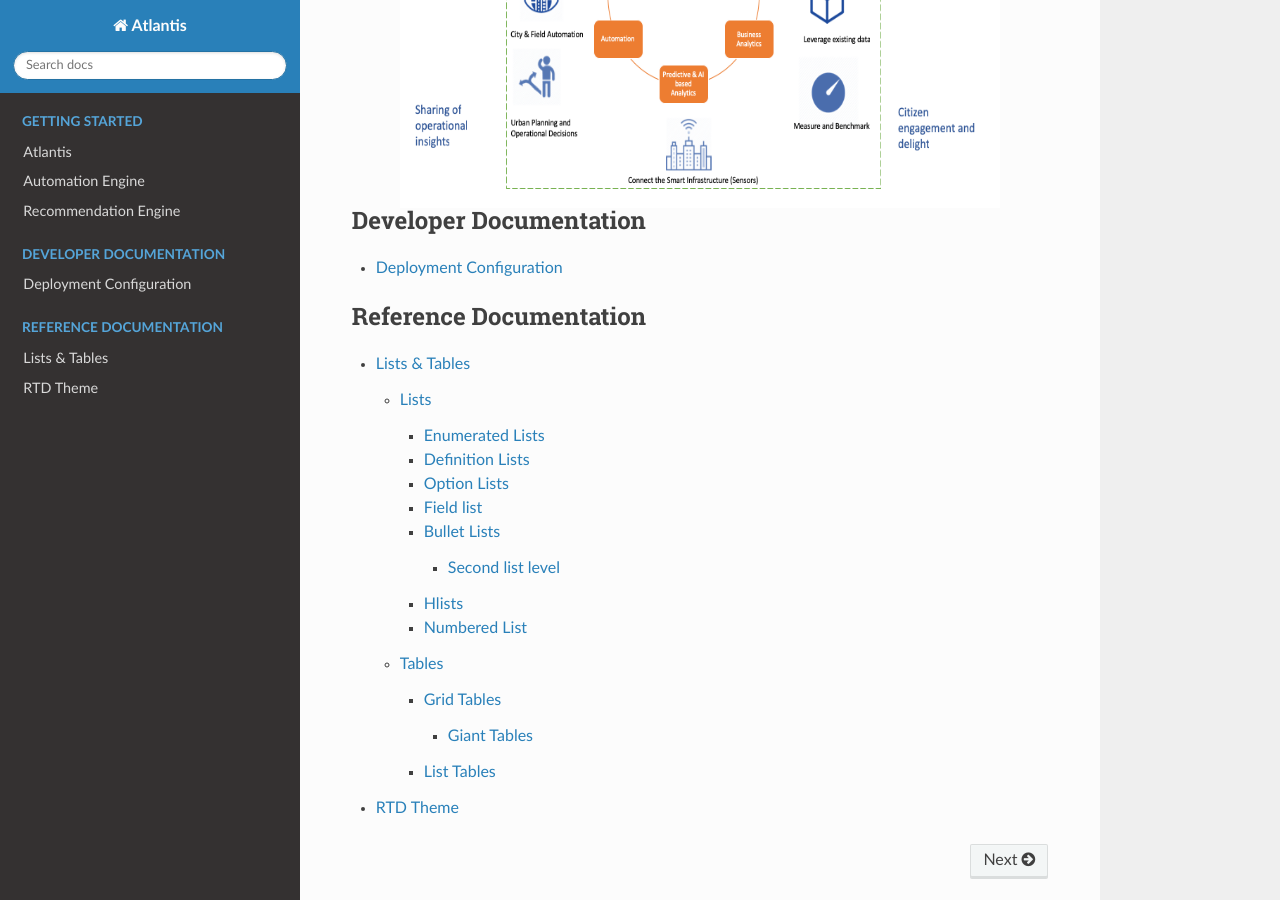
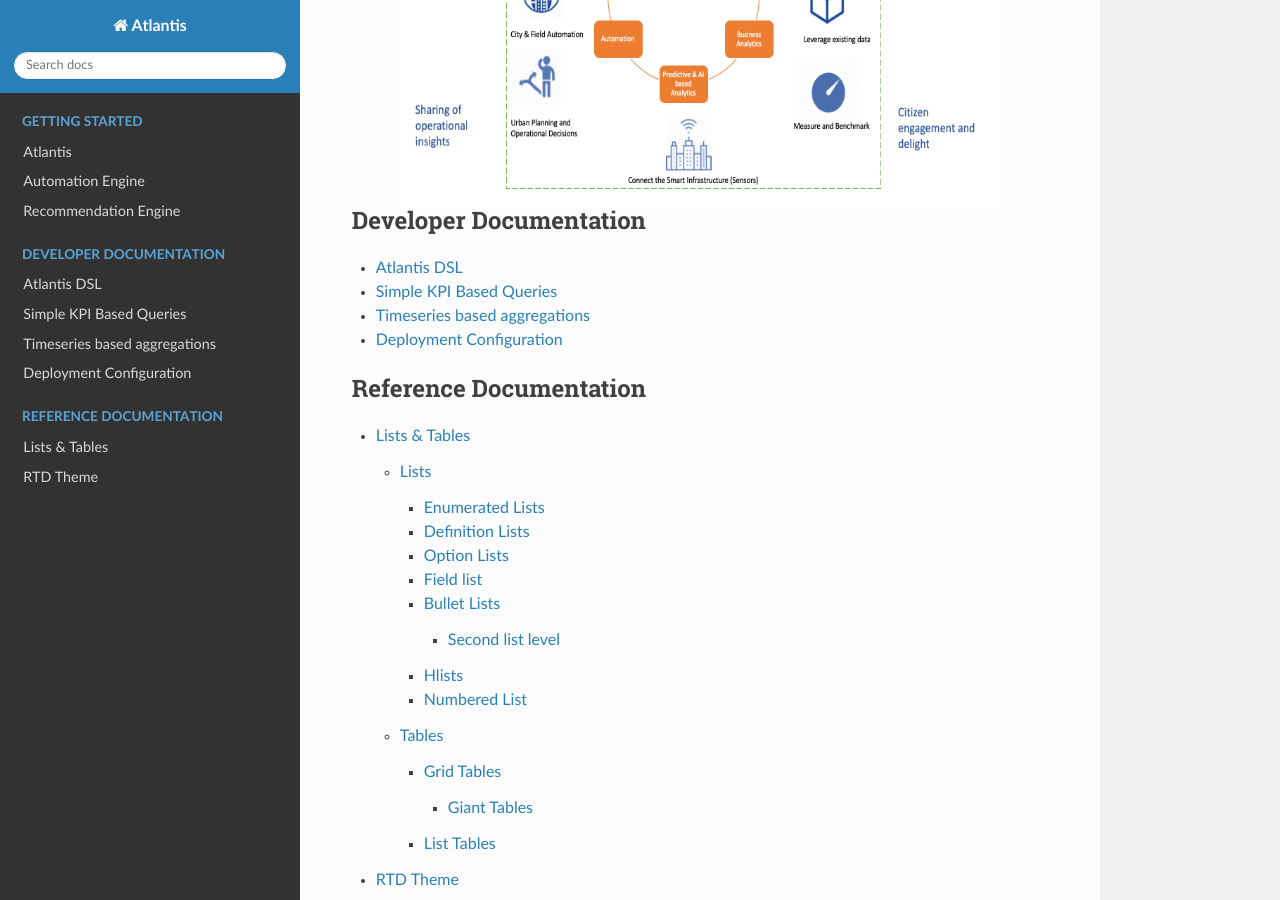
Before and after one commit to mohamedsheriff/atlantisdocs, a Sphinx documentation site: the page built from source/index.rst, in a window 1280 px wide and 900 px high, scrolled down 986 px. Built offline with Sphinx 7.4.7 and the Read the Docs theme 2.0.0, drawn with Linux system fonts in a browser that asks for light colours; some of the changed lines change nothing that is shown.

Commit message:
Added new page for queries

```diff
--- /dev/null
+++ b/source/AtlantisDSL.rst
@@ -0,0 +1,141 @@
+============
+Atlantis DSL
+============
+
+========================
+Simple KPI Based Queries
+========================
+
+Scenario: Single KPI Metric Aggregate
+*************************************
+
+Scenario: KPI Metric (i.e. Average NO2 sofar for all sensors)::
+
+    {
+    "aggs": {
+        "1": {
+        "avg": {
+            "field": "metric_value"
+        }
+        }
+    },
+    "size": 0,
+    "_source": {
+        "excludes": []
+    },
+    "stored_fields": [
+        "*"
+    ],
+    "script_fields": {},
+    "docvalue_fields": [
+        {
+        "field": "timestamp",
+        "format": "date_time"
+        }
+    ],
+    "query": {
+        "bool": {
+        "must": [
+            {
+            "bool": {
+                "should": [
+                {
+                    "match_phrase": {
+                    "metric": "AQI"
+                    }
+                }
+                ],
+                "minimum_should_match": 1
+            }
+            }
+        ],
+        "filter": [
+            {
+            "match_all": {}
+            }
+        ],
+        "should": [],
+        "must_not": []
+        }
+    }
+    }
+
+=============================
+Timeseries based aggregations
+=============================
+
+Scenario 2: Daily Average of Multiple Metrics sofar::
+
+    GET /metrics/_search?filter_path=aggregations
+        {
+            "aggs": {
+                "intervalaggregation": {
+                "date_histogram": {
+                "field": "timestamp",
+                "interval": "1d",
+                "time_zone": "Asia/Kolkata",
+                "format": "yyyy-MM-dd",
+                "min_doc_count": 1
+                },
+            "aggs": {
+                "metricgroup": {
+                    "filter": {
+                        "terms": {
+                            "metric": [
+                                "NO2",
+                                "CO2",
+                                "AQI"
+                                ]
+                         }
+                 },
+                "aggs": {
+                    "metrics_by_day": {
+                    "terms": {
+                        "field": "metric",
+                        "size": 100,
+                        "order": {
+                        "averagemetricvalue": "asc"
+                        }
+                    },
+                    "aggs": {
+                        "averagemetricvalue": {
+                        "avg": {
+                            "field": "metric_value"
+                        }
+                        }
+                    }
+                    }
+                }
+                }
+            }
+            }
+        },
+        "size": 0,
+        "_source": {
+            "excludes": []
+        },
+        "stored_fields": [
+            "*"
+        ],
+        "script_fields": {},
+        "docvalue_fields": [
+            {
+            "field": "timestamp",
+            "format": "date_time"
+            }
+        ],
+        "query": {
+            "bool": {
+            "must": [],
+            "filter": [
+                {
+                "match_all": {}
+                }
+            ],
+            "should": [],
+            "must_not": []
+            }
+        }
+        }
+
+Scenario 3: XXXXX
--- a/source/index.rst
+++ b/source/index.rst
@@ -49,6 +49,7 @@ The platform simplifies the key aspects related to the digital transformation of
    :maxdepth: 1
    :caption: Developer Documentation
 
+   AtlantisDSL
    DeploymentArchitecture
 
 .. help-docs:
```
